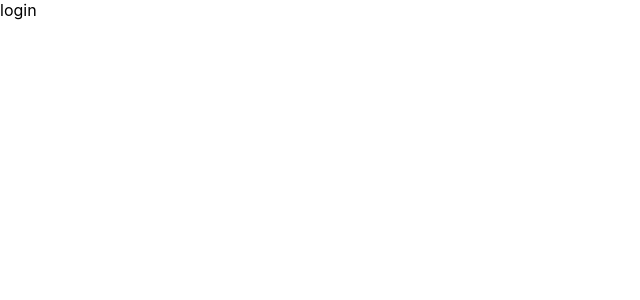
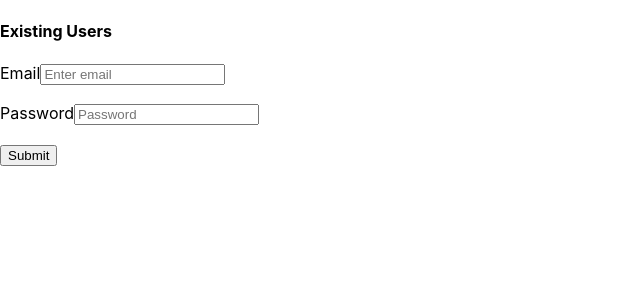
Before and after one commit to Hanyauku/female-friends, a React (Create React App) app: page /login in a window 1280 px wide. Shown: the top 300 px of the page, without its empty margins (0-640 px from the left). Built offline with nearby package versions, Linux system fonts and the light colour scheme.

Commit message:
added login form

```diff
--- a/src/components/Login/index.js
+++ b/src/components/Login/index.js
@@ -1,9 +1,66 @@
-import React from 'react';
+import React, { Component } from 'react';
+import axios from "axios";
 
-export default class Login extends React.Component {
+
+class Login extends Component {
+    constructor(props){
+        super(props);
+        this.state = {
+          loginErrors: {},
+          loginEmail: "",
+          loginPassword: ""
+        }
+        this.updateInputField = this.updateInputField.bind(this);
+        this.sendFrom = this.sendFrom.bind(this);
+      }
+
+      updateInputField(event){
+        this.setState({[event.target.name] : event.target.value})
+      }
+
+      sendFrom(event){
+        event.preventDefault();
+        axios.post('/api/login', {
+            email : this.state.loginEmail,
+            password: this.state.loginPassword
+        }).then((response) => {
+            console.log(response);
+            window.location.href="/";
+        })
+        .catch((error)=>{
+            // console.log(error.response);
+            // this.setState({loginErrors : "Server Error"});
+            this.setState({loginErrors: error.response.data.errors});
+        });
+
+      }
+
     render() {
         return (
-            <div>login</div>
+            <div className= "container">
+            <div>
+
+                <h4>Existing Users</h4>
+
+                <form>
+
+                 <div className="loginform">
+                  <label for="exampleInputEmail1">Email</label>
+                  <input type="email" name="loginEmail" value={this.state.loginEmail} onChange={this.updateInputField} className="form-control" id="exampleInputEmail1" aria-describedby="emailHelp" placeholder="Enter email"/>
+                  <h3 style={{color:"red"}}>{this.state.loginErrors && this.state.loginErrors.email && <p>{this.state.loginErrors.email.msg} </p> }</h3>
+                </div>
+                <div className="form-group">
+                <label for="exampleInputPassword1">Password</label>
+                 <input type="password" name="loginPassword" value={this.state.loginPassword} onChange={this.updateInputField} className="form-control" id="exampleInputPassword1" placeholder="Password"/><br/>
+                 <h3 style={{color:"red"}}>{this.state.loginErrors && this.state.loginErrors.password && <p>{this.state.loginErrors.password.msg} </p> }</h3>
+                 <button type="submit" onClick={this.sendFrom} className="btn btn-primary">Submit</button>
+                 </div>
+              </form>
+            </div>
+            </div>
+
         );
     }
 }
+
+export default Login;
```
